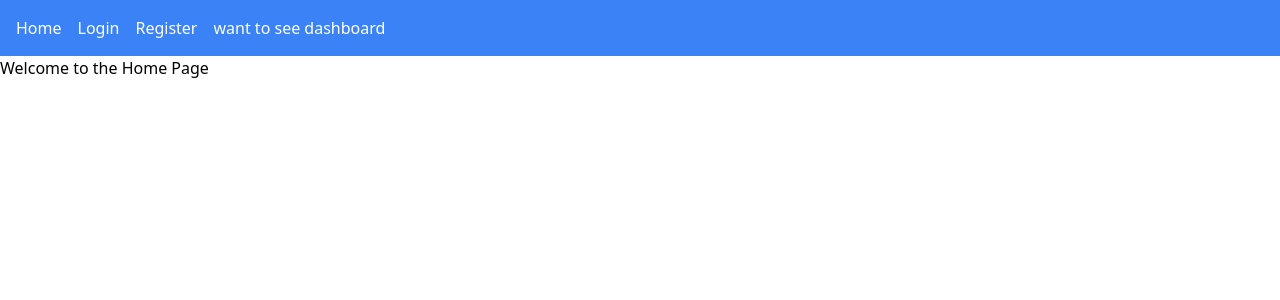
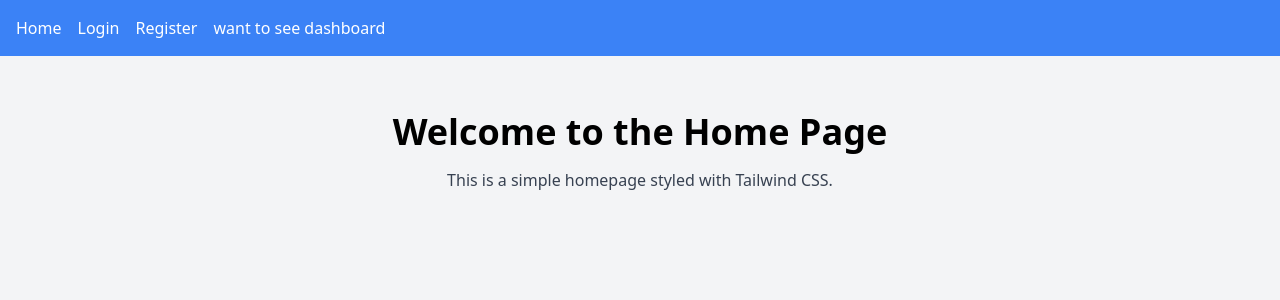
Before and after one commit to kennedymwaniki/CareSync, a React (Vite) app: page / in a window 1280 px wide. Shown: the top 300 px of the page. Built offline with nearby package versions, Linux system fonts and the light colour scheme.

Commit message:
csrf in header

```diff
--- a/src/pages/Home.tsx
+++ b/src/pages/Home.tsx
@@ -1,10 +1,14 @@
-import NavBar from "../components/NavBar";
+
+import NavBar from '../components/NavBar';
 
 const Home = () => {
   return (
-    <div>
+    <div className="min-h-screen bg-gray-100">
       <NavBar />
-      <h1>Welcome to the Home Page</h1>
+      <div className="container mx-auto p-4">
+        <h1 className="text-4xl font-bold text-center mt-10">Welcome to the Home Page</h1>
+        <p className="text-center mt-4 text-gray-700">This is a simple homepage styled with Tailwind CSS.</p>
+      </div>
     </div>
   );
 };
--- a/src/pages/Login.tsx
+++ b/src/pages/Login.tsx
@@ -21,6 +21,7 @@ const Login = () => {
       method: "POST",
       headers: {
         "Content-Type": "application/json",
+        "X-CSRF-Token": csrf
       },
       body: JSON.stringify(data),
     });
@@ -33,6 +34,7 @@ const Login = () => {
   };
 
   const onSubmit = async (data: FormValues) => {
+    console.log(data);
     setIsloading(true);
 
     try {
```
